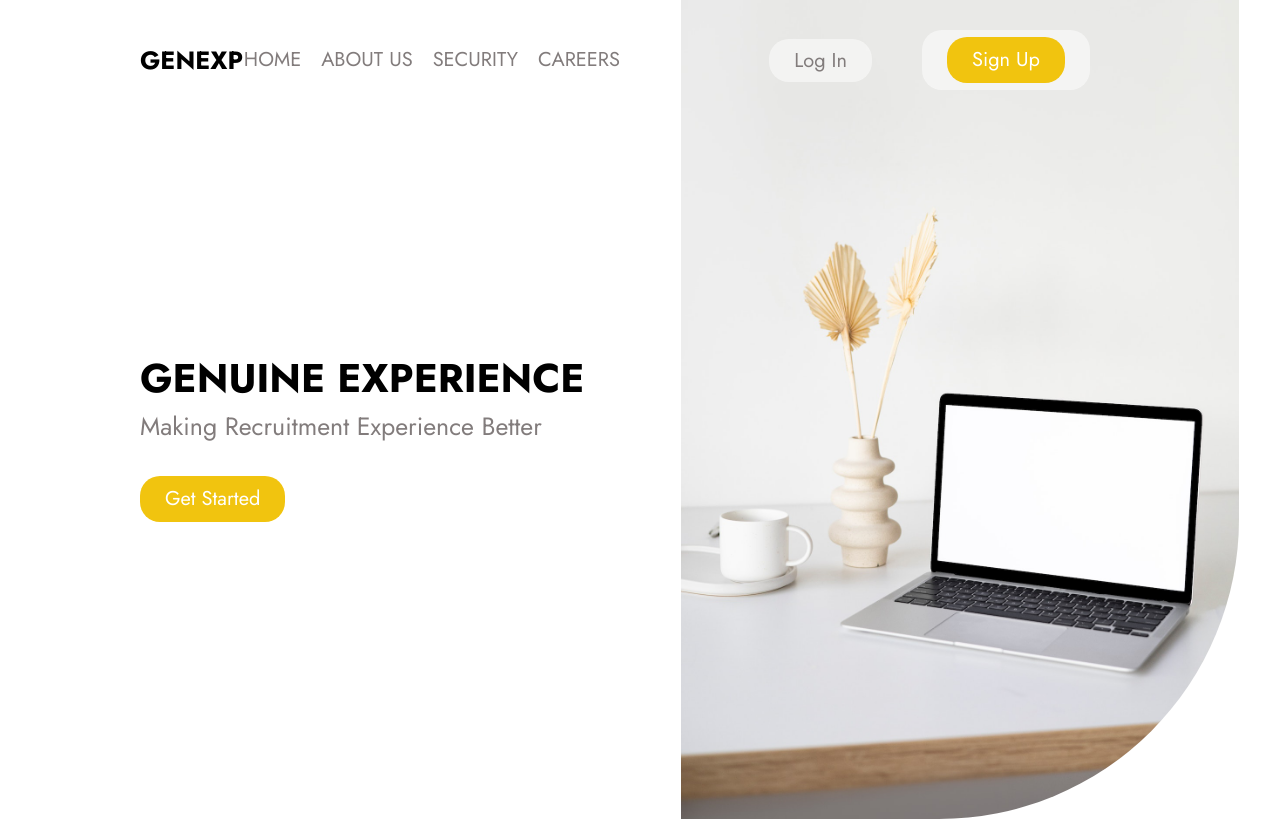
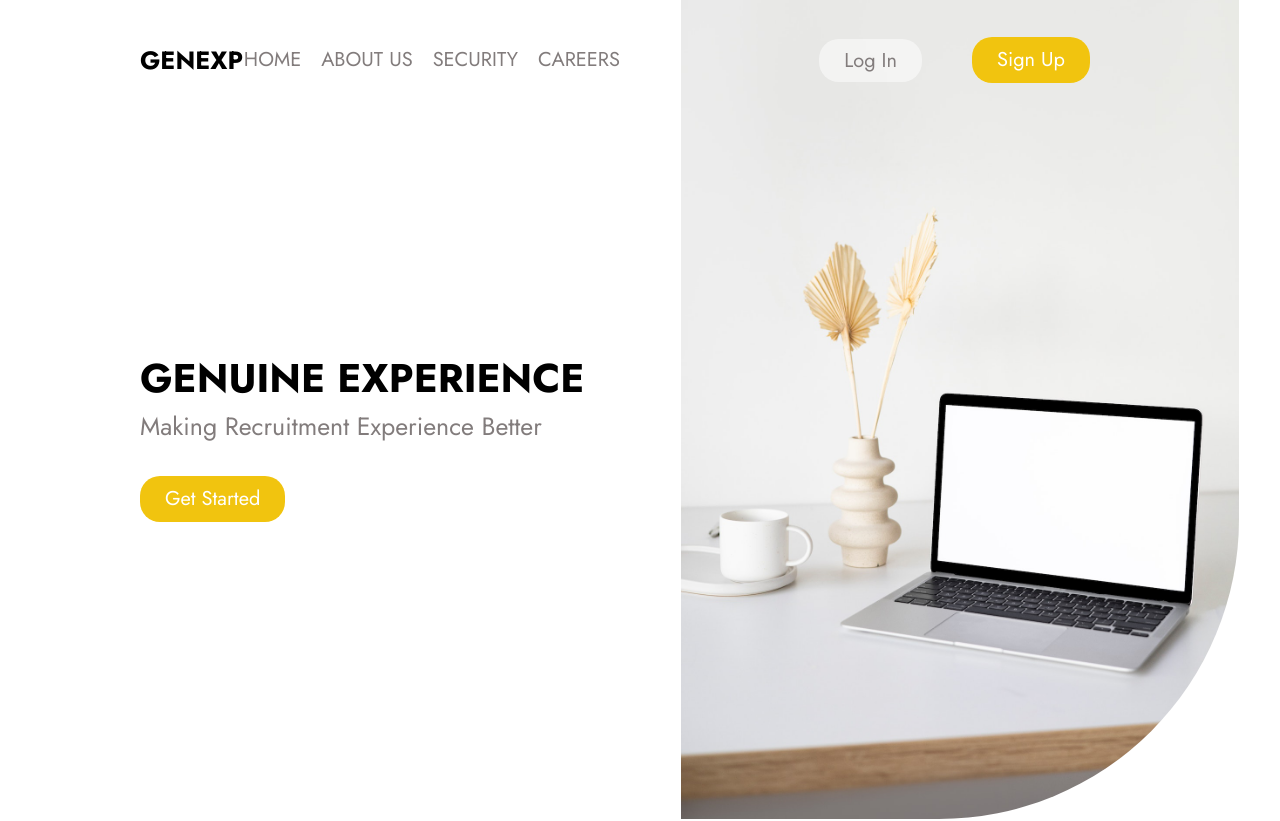
Before and after one commit to ktarun1419/genexp, a React (Create React App) app: page / in a window 1280 px wide. Shown: the top 821 px of the page. Built offline with nearby package versions, Linux system fonts and the light colour scheme.

Commit message:
Modified the design of Sign Up button in Navbar

```diff
--- a/src/components/Navbar.css
+++ b/src/components/Navbar.css
@@ -73,6 +73,10 @@
     z-index: 9;
 }
 
+.menu .right-side-menu .sub-menu .style-btn{
+    padding: 0px;
+}
+
 
 .menu .right-side-menu .sub-menu button {
     padding: 0.5rem 2.5rem;
```
